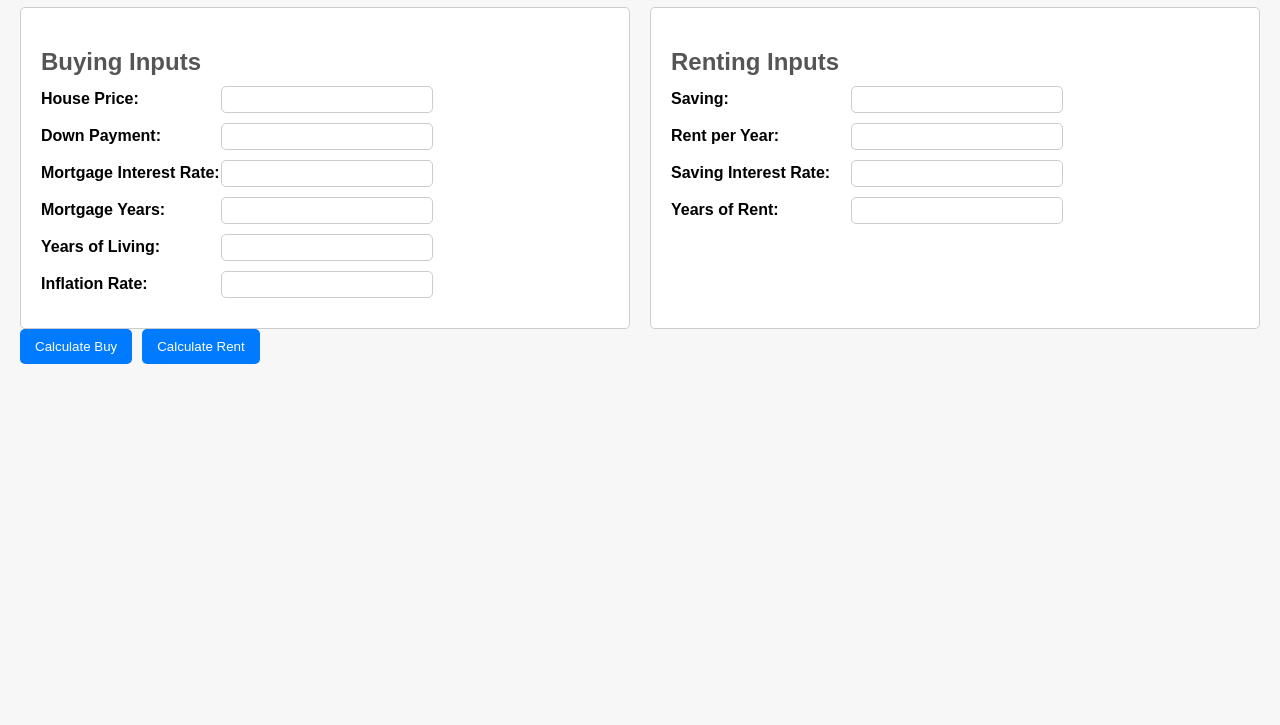
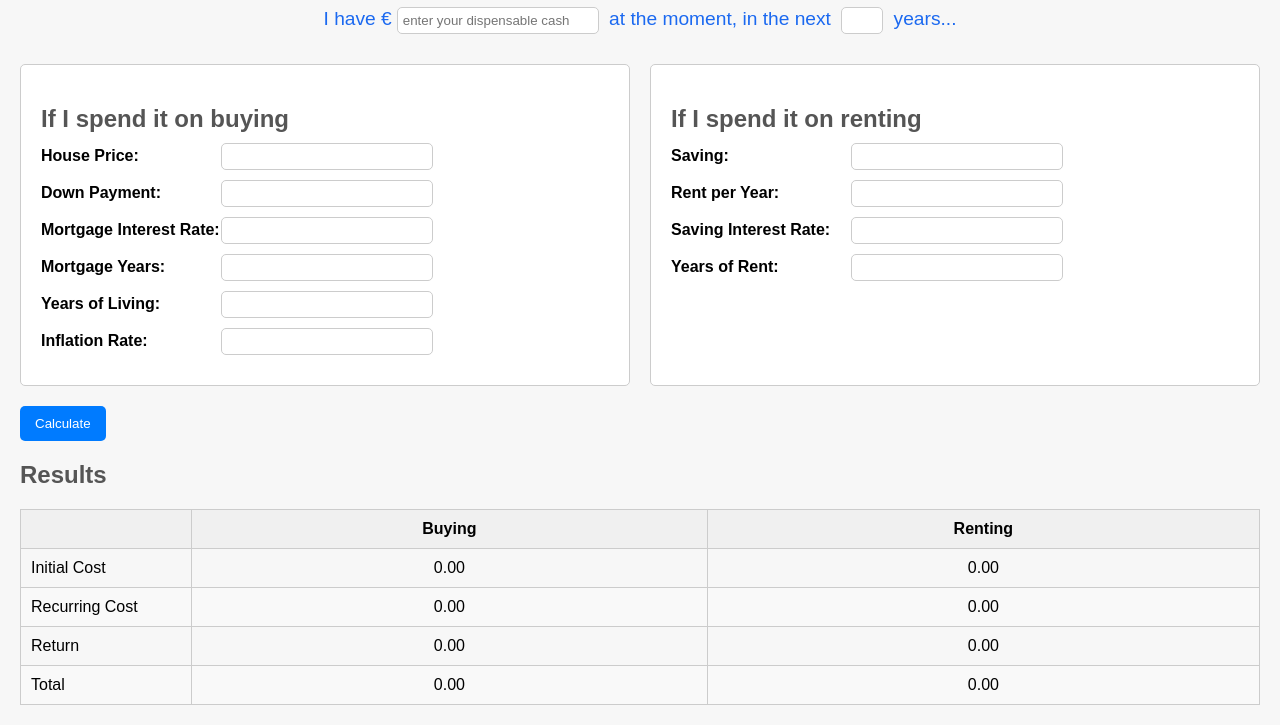
Before and after one commit to SwanyWu/buy-or-rent-nl, a React app: page / in a window 1280 px wide. Shown: the part 93-818 px from the top of the page. Built offline with nearby package versions, Linux system fonts and the light colour scheme.

Commit message:
add text for user input and sync with both forms

```diff
--- a/src/BuyForm.js
+++ b/src/BuyForm.js
@@ -1,14 +1,18 @@
-// import React from 'react';
 
-function BuyForm({ data, handleChange }) {
+function BuyForm({ data, handleChange, years, handleYearsChange, handleCashAtHandChange }) {
   return (
     <div className="buying-section">
-      <h2>Buying Inputs</h2>
+      <h2>If I spend it on buying</h2>
       <label>House Price: </label>
       <input type="number" name="housePrice" value={data.housePrice} onChange={handleChange} />
       <br />
       <label>Down Payment: </label>
-      <input type="number" name="downPayment" value={data.downPayment} onChange={handleChange} />
+      <input
+        type="number"
+        name="downPayment"
+        value={data.downPayment}
+        onChange={handleCashAtHandChange} // Sync with the cash at hand state
+      />
       <br />
       <label>Mortgage Interest Rate: </label>
       <input type="number" name="mortgageRate" value={data.mortgageRate} onChange={handleChange} />
@@ -17,7 +21,7 @@ function BuyForm({ data, handleChange }) {
       <input type="number" name="mortgageYears" value={data.mortgageYears} onChange={handleChange} />
       <br />
       <label>Years of Living: </label>
-      <input type="number" name="yearsOfLiving" value={data.yearsOfLiving} onChange={handleChange} />
+      <input type="number" value={years} onChange={handleYearsChange} />
       <br />
       <label>Inflation Rate: </label>
       <input type="number" name="inflationRate" value={data.inflationRate} onChange={handleChange} />
--- a/src/MyApp.css
+++ b/src/MyApp.css
@@ -29,6 +29,18 @@ h1 {
 h2 {
   color: #555;
   margin-bottom: 10px;
+}
+
+.init-text {
+  color: #1b69f0; /* Light teal for subtitle */
+  text-align: center;
+  font-size: 1.2em; /* Slightly larger than normal text */
+  margin-bottom: 30px; /* Space below */
+}
+
+.result-label {
+  width: 150px; /* Adjust this width as needed */
+  text-align: left; /* Align text to the left if desired */
 }
 
 /* Input labels */
--- a/src/MyApp.js
+++ b/src/MyApp.js
@@ -6,6 +6,7 @@ import './MyApp.css';
 import { calculateBuy, calculateRent } from './calculation';
 
 function MyApp() {
+  // buy input
   const [buyData, setBuyData] = useState({
     housePrice: '',
     downPayment: '',
@@ -13,59 +14,90 @@ function MyApp() {
     mortgageYears: '',
     propertyTaxRate: '',
     inflationRate: '',
-    yearsOfLiving: '',
   });
+  const handleBuyInputChange = (e) => {
+    const { name, value } = e.target;
+    setBuyData({ ...buyData, [name]: value });
+  };
 
+  // rent input
   const [rentData, setRentData] = useState({
     saving: '',
     rentPerYear: '',
     rentIncreaseRate: '',
     savingInterestRate: '',
-    yearsOfRent: ''
   });
-
-  const [buyResult, setBuyResult] = useState(null);
-  const [rentResult, setRentResult] = useState(null);
-
-  const handleBuyInputChange = (e) => {
-    const { name, value } = e.target;
-    setBuyData({ ...buyData, [name]: value });
-  };
-
   const handleRentInputChange = (e) => {
     const { name, value } = e.target;
     setRentData({ ...rentData, [name]: value });
   };
 
-  const handleCalculateBuy = () => {
-    const result = calculateBuy(buyData);
-    setBuyResult(result);
+  // shared input: years of living/renting
+  const [years, setYears] = useState('');
+  const handleYearsChange = (e) => {
+    const value = e.target.value;
+    setYears(value);
   };
 
-  const handleCalculateRent = () => {
-    const result = calculateRent(rentData);
-    setRentResult(result);
+  // calculation
+  const [buyResult, setBuyResult] = useState(null);
+  const [rentResult, setRentResult] = useState(null);
+  const handleCalculate = () => {
+    const buyCalculationResult = calculateBuy(buyData, years);
+    const rentCalculationResult = calculateRent(rentData, years);
+    setBuyResult(buyCalculationResult);
+    setRentResult(rentCalculationResult);
   };
 
   return (
     <div>
-      <h1>Buy or Rent Calculator</h1>
+      <h1>Buy or Rent Calculator (NL)</h1>
+
+      {/* Dynamic display of cash at hand and years */}
+      <div className="init-text">
+        <span>I have €</span>
+        <input
+          type="number"
+          value={buyData.downPayment || rentData.saving}
+          onChange={(e) => {
+            const value = e.target.value;
+            setBuyData({ ...buyData, downPayment: value });
+            setRentData({ ...rentData, saving: value });
+          }}
+          style={{ width: '190px', margin: '0 5px' }}
+          placeholder="enter your dispensable cash"
+        />
+        <span> at the moment, in the next </span>
+        <input
+          type="number"
+          value={years}
+          onChange={handleYearsChange}
+          style={{ width: '30px', margin: '0 5px' }}
+        />
+        <span> years...</span>
+      </div>
+
+      {/* forms */}
       <div className="input-container">
         <div className="form-container">
-          <BuyForm data={buyData} handleChange={handleBuyInputChange} />
+          <BuyForm data={buyData} handleChange={handleBuyInputChange} years={years}/>
         </div>
         <div className="form-container">
-          <RentForm data={rentData} handleChange={handleRentInputChange} />
+          <RentForm data={rentData} handleChange={handleRentInputChange} years={years}/>
         </div>
       </div>
+
+      {/* bottons */}
       <div className="button-container">
-        <button onClick={handleCalculateBuy}>Calculate Buy</button>
-        <button onClick={handleCalculateRent}>Calculate Rent</button>
+        <button onClick={handleCalculate} style={{ marginTop: '20px' }}>Calculate</button>
       </div>
 
       {buyResult && rentResult && (
         <ResultsTable buyResult={buyResult} rentResult={rentResult} />
       )}
+
+      {/* Show example results table with empty content */}
+      <ResultsTable buyResult={buyResult} rentResult={rentResult} />
     </div>
   );
 }
--- a/src/RentForm.js
+++ b/src/RentForm.js
@@ -1,11 +1,15 @@
-// import React from 'react';
 
-function RentForm({ data, handleChange }) {
+function RentForm({ data, handleChange, years, handleYearsChange, handleCashAtHandChange }) {
   return (
     <div className="renting-section">
-      <h2>Renting Inputs</h2>
+      <h2>If I spend it on renting</h2>
       <label>Saving: </label>
-      <input type="number" name="saving" value={data.saving} onChange={handleChange} />
+      <input
+        type="number"
+        name="Saving"
+        value={data.saving}
+        onChange={handleCashAtHandChange}
+      />
       <br />
       <label>Rent per Year: </label>
       <input type="number" name="rentPerYear" value={data.rentPerYear} onChange={handleChange} />
@@ -14,7 +18,7 @@ function RentForm({ data, handleChange }) {
       <input type="number" name="savingInterestRate" value={data.savingInterestRate} onChange={handleChange} />
       <br />
       <label>Years of Rent: </label>
-      <input type="number" name="yearsOfRent" value={data.yearsOfRent} onChange={handleChange} />
+      <input type="number" value={years} onChange={handleYearsChange} />
     </div>
   );
 }
--- a/src/ResultsTable.js
+++ b/src/ResultsTable.js
@@ -1,42 +1,43 @@
-// import React from 'react';
 
-function ResultsTable({ buyResult, rentResult }) {
+
+const ResultsTable = ({ buyResult, rentResult }) => {
   return (
     <div>
       <h2>Results</h2>
       <table border="1">
         <thead>
           <tr>
-            <th></th>
+            <th> </th>
             <th>Buying</th>
             <th>Renting</th>
           </tr>
         </thead>
         <tbody>
           <tr>
-            <td>Initial Cost</td>
-            <td>{buyResult.initialCost}</td>
-            <td>{rentResult.initialCost}</td>
+            <td className="result-label">Initial Cost</td>
+            {/* in order to show an example output with default value */}
+            <td>{buyResult ? buyResult.initialCost : '0.00'}</td>
+            <td>{rentResult ? rentResult.initialCost : '0.00'}</td>
           </tr>
           <tr>
-            <td>Recurring Cost</td>
-            <td>{buyResult.recurringCost}</td>
-            <td>{rentResult.recurringCost}</td>
+            <td className="result-label">Recurring Cost</td>
+            <td>{buyResult ? buyResult.recurringCost : '0.00'}</td>
+            <td>{rentResult ? rentResult.recurringCost : '0.00'}</td>
           </tr>
           <tr>
-            <td>Return</td>
-            <td>{buyResult.return}</td>
-            <td>{rentResult.return}</td>
+            <td className="result-label">Return</td>
+            <td>{buyResult ? buyResult.return : '0.00'}</td>
+            <td>{rentResult ? rentResult.return : '0.00'}</td>
           </tr>
           <tr>
-            <td>Total</td>
-            <td>{buyResult.total}</td>
-            <td>{rentResult.total}</td>
+            <td className="result-label">Total</td>
+            <td>{buyResult ? buyResult.total : '0.00'}</td>
+            <td>{rentResult ? rentResult.total : '0.00'}</td>
           </tr>
         </tbody>
       </table>
     </div>
   );
-}
+};
 
 export default ResultsTable;
--- a/src/calculation.js
+++ b/src/calculation.js
@@ -1,27 +1,29 @@
-export const calculateBuy = (buyData) => {
-    const downPayment = parseFloat(buyData.downPayment) || 0;
+export const calculateBuy = (buyData, years) => {
+    const cashAtHand = parseFloat(buyData.downPayment) || 0; // Use downPayment as cashAtHand
     const housePrice = parseFloat(buyData.housePrice) || 0;
     const inflationRate = (parseFloat(buyData.inflationRate) || 0) / 100;
-    const yearsOfLiving = parseInt(buyData.yearsOfLiving) || 0;
+    const yearsOfLiving = parseInt(years) || 0;
 
-    const recurringCost = ((housePrice - downPayment) / (parseInt(buyData.mortgageYears) || 1)).toFixed(2);
+    const recurringCost = ((housePrice - cashAtHand) / (parseInt(buyData.mortgageYears) || 1)).toFixed(2);
     const futureHousePrice = (housePrice * Math.pow(1 + inflationRate, yearsOfLiving)).toFixed(2);
 
     const result = {
-      initialCost: downPayment.toFixed(2),
+        initialCost: cashAtHand.toFixed(2),
         recurringCost: recurringCost,
         return: futureHousePrice,
-      total: (parseFloat(downPayment) + parseFloat(recurringCost)).toFixed(2),
+        total: (parseFloat(cashAtHand) + parseFloat(recurringCost)).toFixed(2),
     };
 
     return result;
 };
 
-export const calculateRent = (rentData) => {
-    const saving = parseFloat(rentData.saving) || 0;
+
+
+export const calculateRent = (rentData, years) => {
+    const saving = parseFloat(rentData.saving) || 0; // This should be synced with cash at hand
     const rentPerYear = parseFloat(rentData.rentPerYear) || 0;
     const savingInterestRate = (parseFloat(rentData.savingInterestRate) || 0) / 100;
-    const yearsOfRent = parseInt(rentData.yearsOfRent) || 0;
+    const yearsOfRent = parseInt(years) || 0;
 
     const recurringCost = (rentPerYear * yearsOfRent).toFixed(2);
     const futureSaving = (saving * Math.pow(1 + savingInterestRate, yearsOfRent)).toFixed(2);
```
Lines whose indentation alone changed are shown as unchanged.
